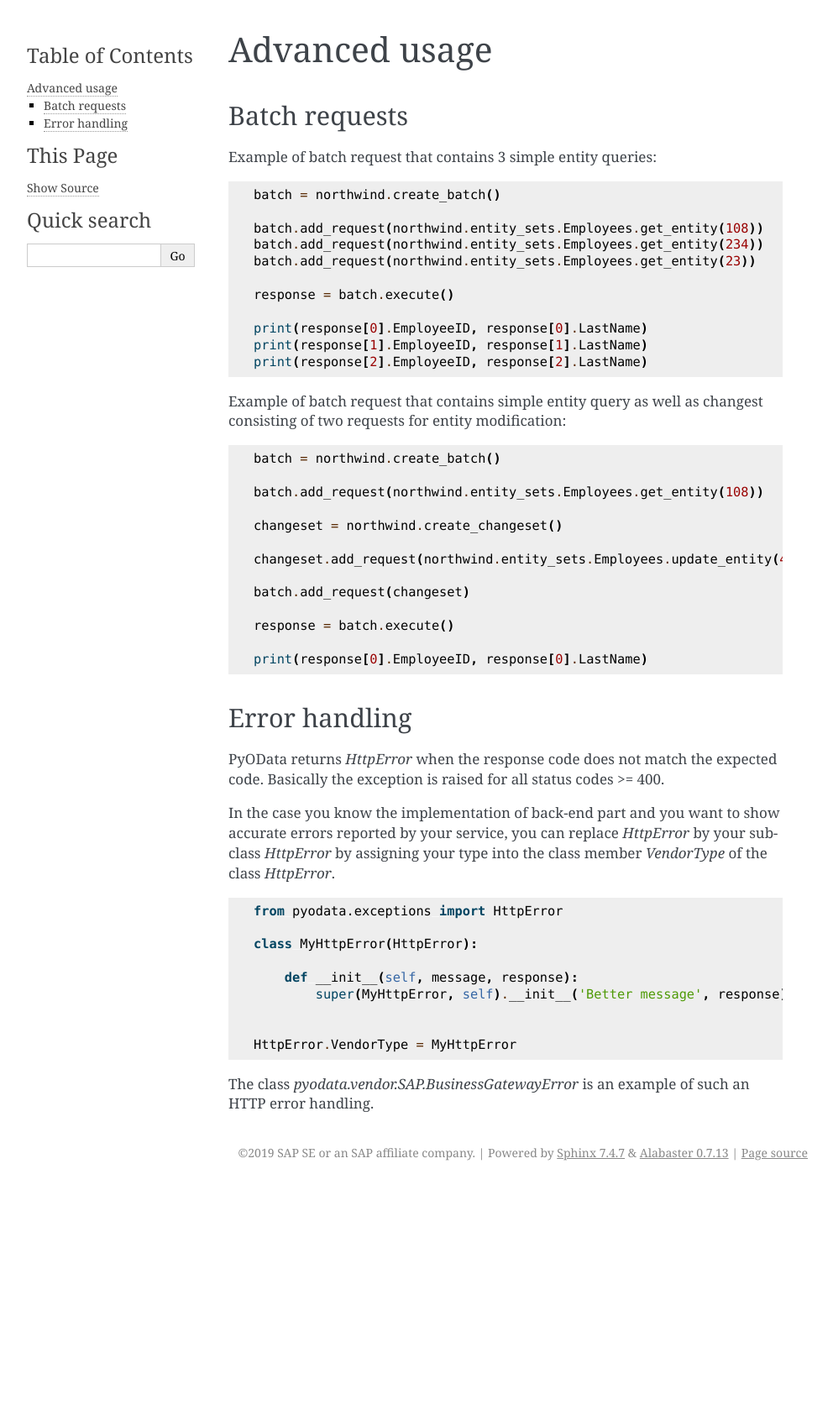
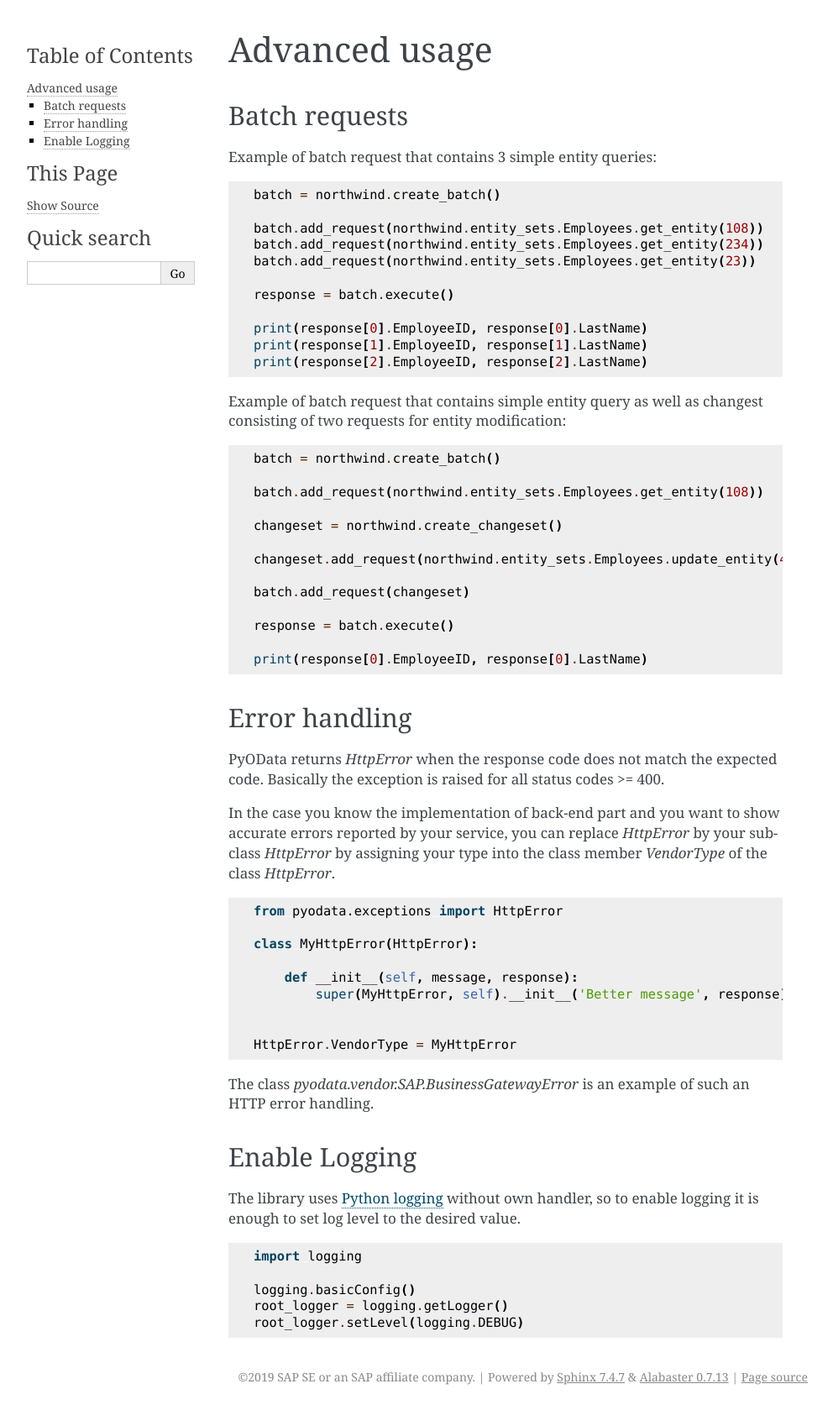
Before and after one commit to SAP/python-pyodata, a Sphinx documentation site: the page built from docs/usage/advanced.rst, in a window 1280 px wide. Shown: the whole page at 84% size, without its empty margins (148-1140 px from the left). Built offline with Sphinx 7.4.7, drawn with Linux system fonts in a browser that asks for light colours; before the commit the page ends 1412 px from its top, so only the background shows below that.

Commit message:
doc: how to configure logging
Testing ReadTheDocs integration with GitHub.
Yet another attempt.

```diff
--- a/docs/usage/advanced.rst
+++ b/docs/usage/advanced.rst
@@ -67,3 +67,19 @@ the class *HttpError*.
 
 The class *pyodata.vendor.SAP.BusinessGatewayError* is an example of such
 an HTTP error handling.
+
+Enable Logging
+--------------
+
+.. _Python logging: https://docs.python.org/3/library/logging.html
+
+The library uses `Python logging`_ without own handler, so to enable logging
+it is enough to set log level to the desired value.
+
+.. code-block:: python
+
+    import logging
+
+    logging.basicConfig()
+    root_logger = logging.getLogger()
+    root_logger.setLevel(logging.DEBUG)
```
